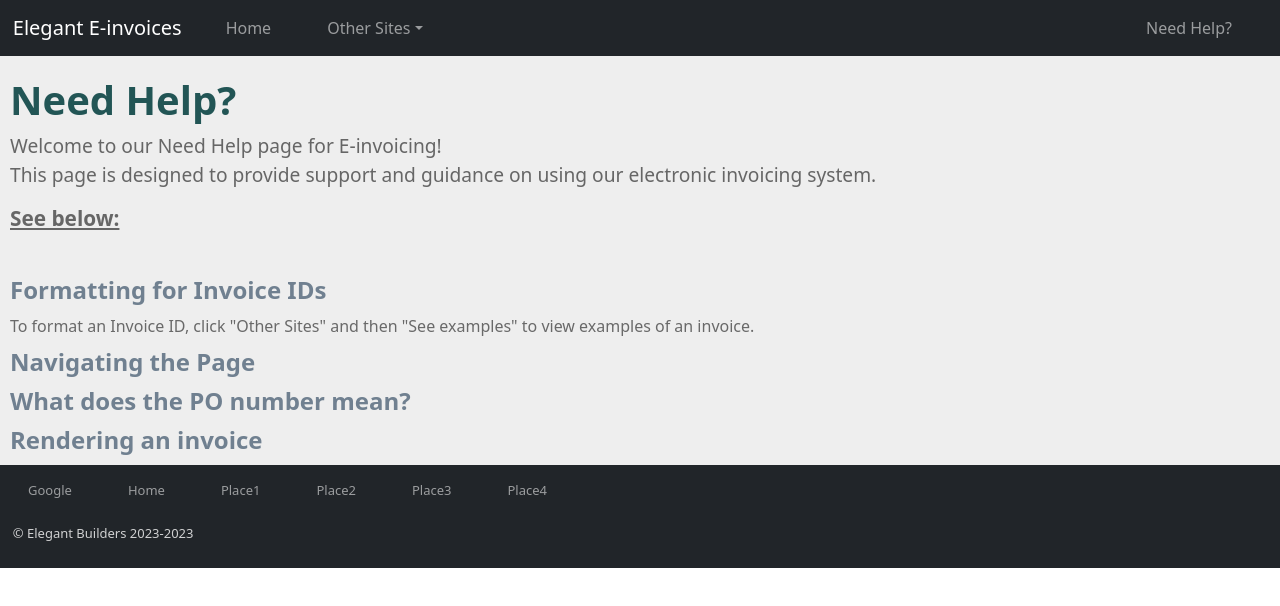
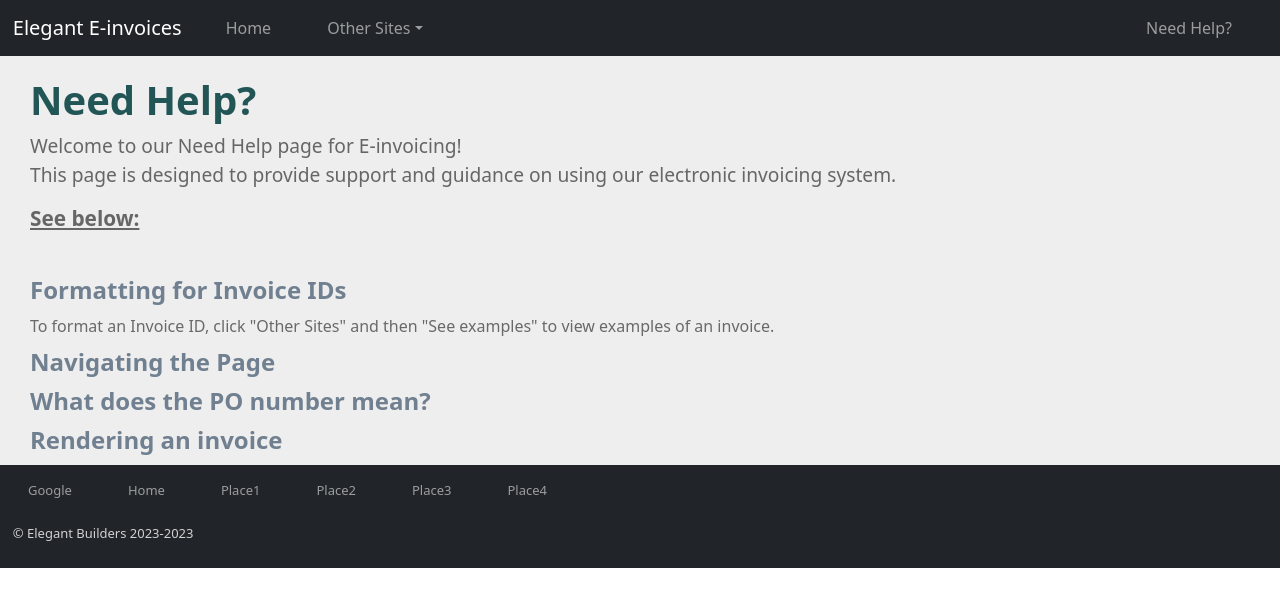
Before and after one commit to MysticalFire1315/SENG2021-frontend, a React (Vite) app: page /need-help in a window 1280 px wide. Both pictures are taken after a click on the element "Formatting for Invoice IDs". Shown: the top 606 px of the page. Built offline with nearby package versions, Linux system fonts and the light colour scheme.

Commit message:
fixed spacing issues for needhelp

```diff
--- a/src/pages/NeedHelp.jsx
+++ b/src/pages/NeedHelp.jsx
@@ -13,36 +13,36 @@ const NeedHelp = () => {
     <NavHeader />
     <div style={{ padding: "10px",  }}></div>
     <section>
-        <h1 style={{ fontSize: "2.5rem", fontWeight: "bold", color: "#255", paddingLeft: "10px" }}>
+        <h1 style={{ fontSize: "2.5rem", fontWeight: "bold", color: "#255", paddingLeft: "30px" }}>
           Need Help?
         </h1>
-        <p style={{ fontSize: "1.2rem", color: "#666", paddingLeft: "10px" }}>
+        <p style={{ fontSize: "1.2rem", color: "#666", paddingLeft: "30px" }}>
           Welcome to our Need Help page for E-invoicing! <br></br> This page is
           designed to provide support and guidance on using our
           electronic invoicing system.
         </p>
-        <h1 style={{ fontSize: "1.3rem", fontWeight: "bold", color: "#666", marginBottom: "45px", paddingLeft: "10px", textDecorationLine: "underline"}}>
+        <h1 style={{ fontSize: "1.3rem", fontWeight: "bold", color: "#666", marginBottom: "45px", paddingLeft: "30px", textDecorationLine: "underline"}}>
           See below:
         </h1>
     </section>
 
     <section>
-        <h4 style={{ fontSize: "1.5rem", fontWeight: "bold", color: "#708090", marginBottom: "10px", paddingLeft: "10px" }} onClick={() => setShowInvoiceIds(!showInvoiceIds)}>
+        <h4 style={{ fontSize: "1.5rem", fontWeight: "bold", color: "#708090", marginBottom: "10px", paddingLeft: "30px" }} onClick={() => setShowInvoiceIds(!showInvoiceIds)}>
           Formatting for Invoice IDs
         </h4>
         {showInvoiceIds && (
-        <p style={{ fontSize: "1rem", color: "#696969", marginBottom: "10px", paddingLeft: "10px" }}>
+        <p style={{ fontSize: "1rem", color: "#696969", marginBottom: "10px", paddingLeft: "30px" }}>
             To format an Invoice ID, click "Other Sites" and then "See examples" to view examples of an invoice.
         </p>
         )}
     </section>
 
     <section>
-        <h4 style={{ fontSize: "1.5rem", fontWeight: "bold", color: "#708090", marginBottom: "10px", paddingLeft: "10px" }} onClick={() => setShowNavigation(!showNavigation)}>
+        <h4 style={{ fontSize: "1.5rem", fontWeight: "bold", color: "#708090", marginBottom: "10px", paddingLeft: "30px" }} onClick={() => setShowNavigation(!showNavigation)}>
           Navigating the Page
         </h4 >
         {showNavigation && (
-        <p style={{ fontSize: "1rem", color: "#696969", marginBottom: "10px", paddingLeft: "10px" }}>
+        <p style={{ fontSize: "1rem", color: "#696969", marginBottom: "10px", paddingLeft: "30px" }}>
             To navigate the page, you can use the navigation links at the top
             and bottom of the screen. Clicking "Home" will take you back to the
             home page, and the "Need Help?" link in the top right will take you to this page.
@@ -51,22 +51,22 @@ const NeedHelp = () => {
     </section>
 
     <section>
-        <h4 style={{ fontSize: "1.5rem", fontWeight: "bold", color: "#708090", marginBottom: "10px", paddingLeft: "10px" }} onClick={() => setShowPOnumber(!showPOnumber)}>
+        <h4 style={{ fontSize: "1.5rem", fontWeight: "bold", color: "#708090", marginBottom: "10px", paddingLeft: "30px" }} onClick={() => setShowPOnumber(!showPOnumber)}>
           What does the PO number mean?
         </h4>
         {showPOnumber && (
-        <p style={{ fontSize: "1rem", color: "#696969", marginBottom: "10px", paddingLeft: "10px" }}>
+        <p style={{ fontSize: "1rem", color: "#696969", marginBottom: "10px", paddingLeft: "30px" }}>
            A PO number is a unique identifying number assigned to an Invoice.
         </p>
         )}
     </section>
 
     <section>
-        <h4 style={{ fontSize: "1.5rem", fontWeight: "bold", color: "#708090", marginBottom: "10px", paddingLeft: "10px"}} onClick={() => setShowRender(!showRender)}>
+        <h4 style={{ fontSize: "1.5rem", fontWeight: "bold", color: "#708090", marginBottom: "10px", paddingLeft: "30px"}} onClick={() => setShowRender(!showRender)}>
           Rendering an invoice
         </h4>
         {showRender && (
-        <p style={{ fontSize: "1rem", color: "#696969", marginBottom: "10px", paddingLeft: "10px" }}>
+        <p style={{ fontSize: "1rem", color: "#696969", marginBottom: "10px", paddingLeft: "30px" }}>
             Contents to render invoice
         </p>
         )}
```
